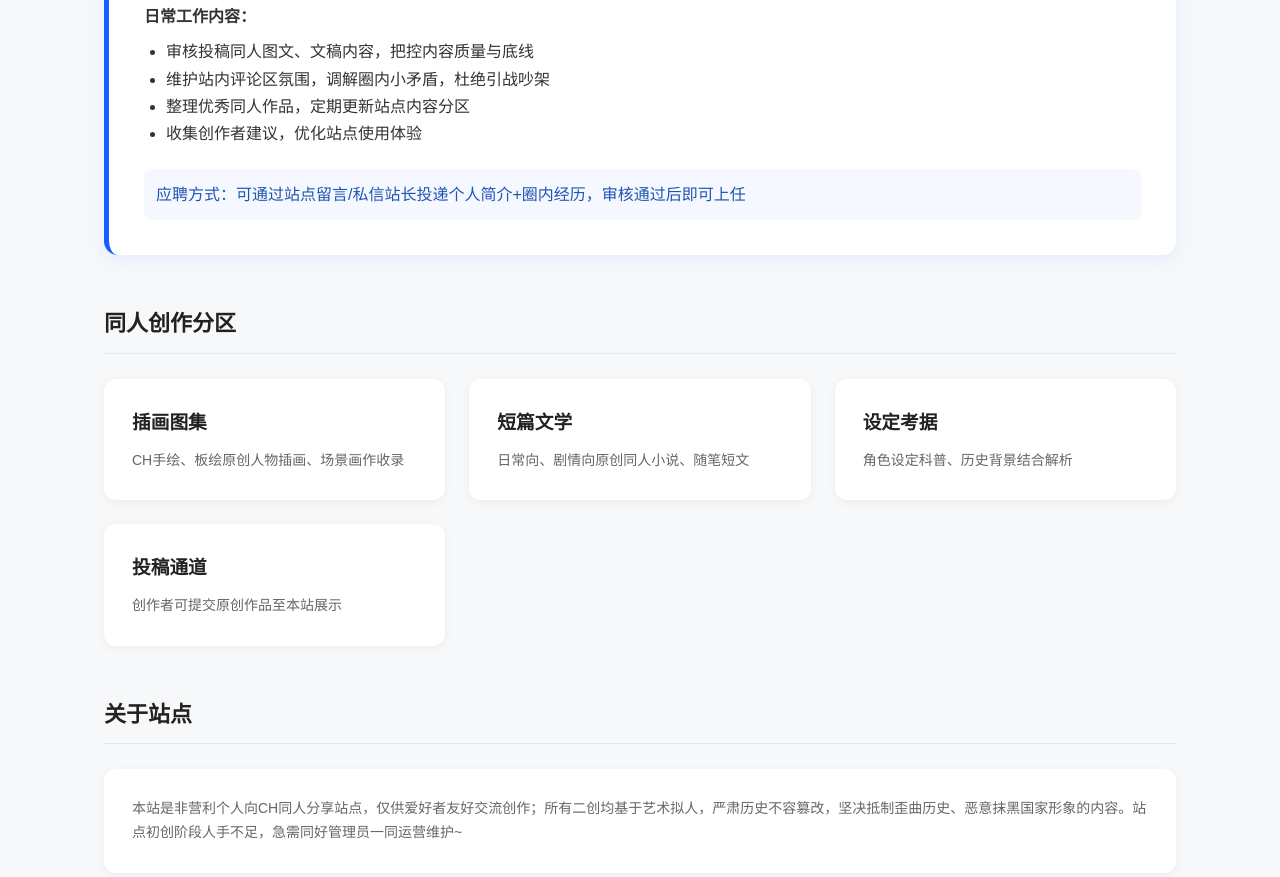
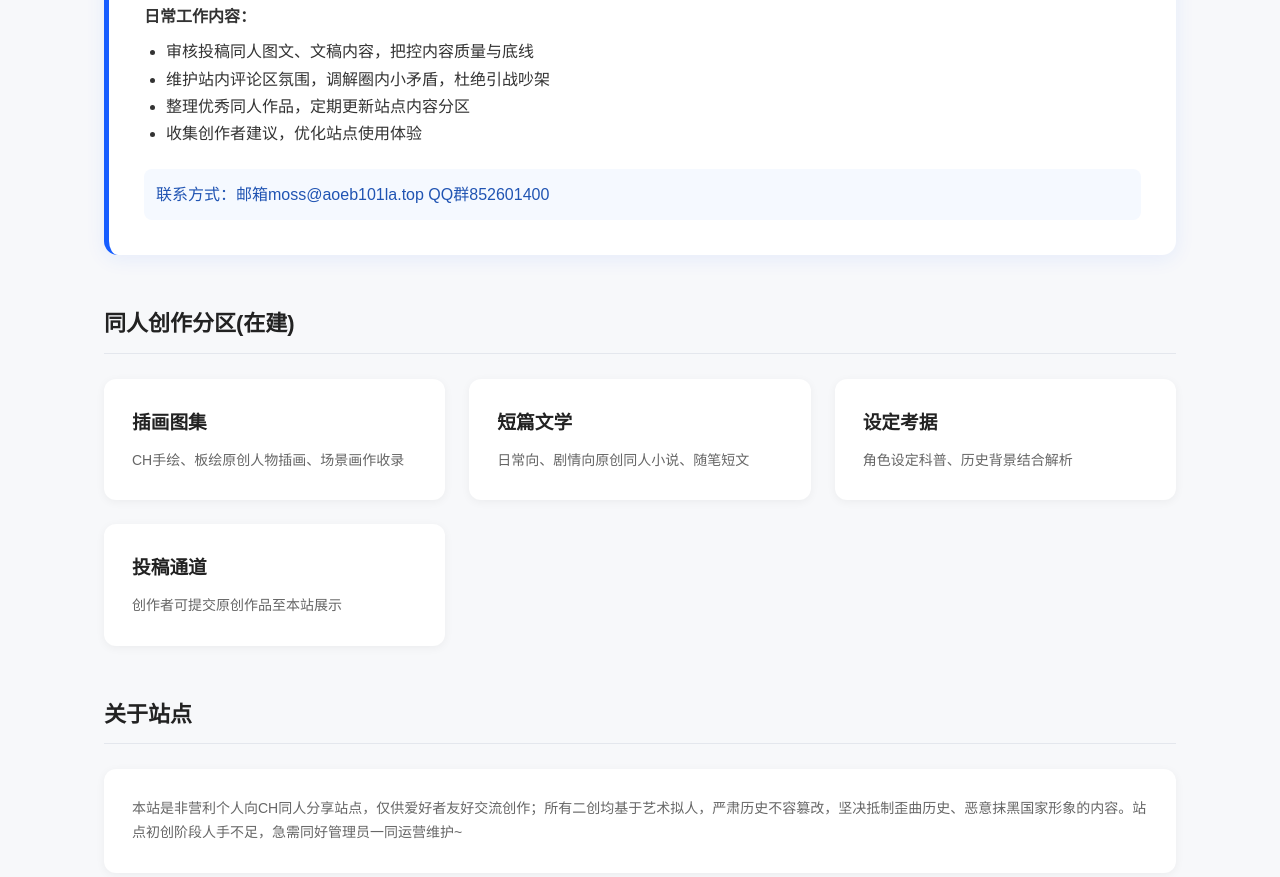
Before and after one commit to oc99top/CH_group, a plain HTML site: page index.html in a window 1280 px wide. Shown: the part 746-1623 px from the top of the page. Drawn offline with Linux system fonts and the light colour scheme.

Commit message:
Revise recruitment info and update section title
Updated the recruitment section with contact information and added a note indicating that the fan creation section is under construction.

```diff
--- a/index.html
+++ b/index.html
@@ -188,12 +188,12 @@
                 </ul>
             </div>
             <div class="recruit-tip">
-                应聘方式：可通过站点留言/私信站长投递个人简介+圈内经历，审核通过后即可上任
+                联系方式：邮箱moss@aoeb101la.top QQ群852601400
             </div>
         </section>
 
         <!-- 同人内容板块 -->
-        <h2 class="section-title" id="works">同人创作分区</h2>
+        <h2 class="section-title" id="works">同人创作分区(在建)</h2>
         <div class="content-grid">
             <div class="content-box">
                 <h3>插画图集</h3>
```
